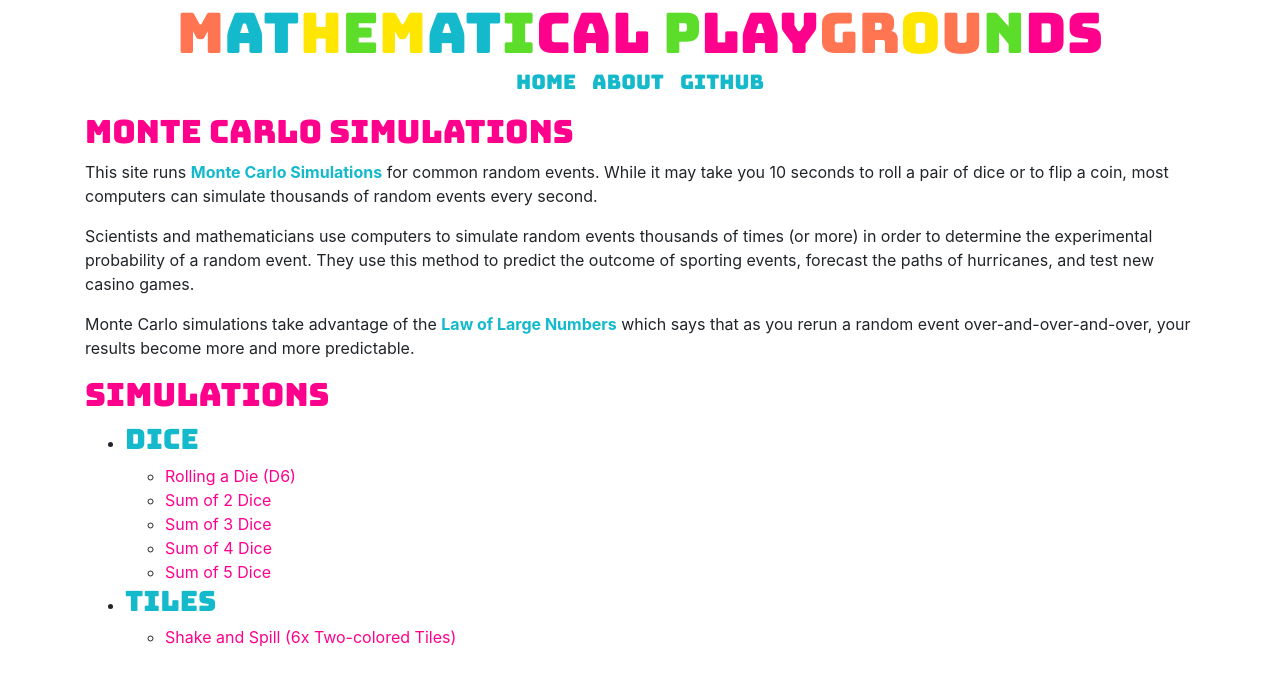
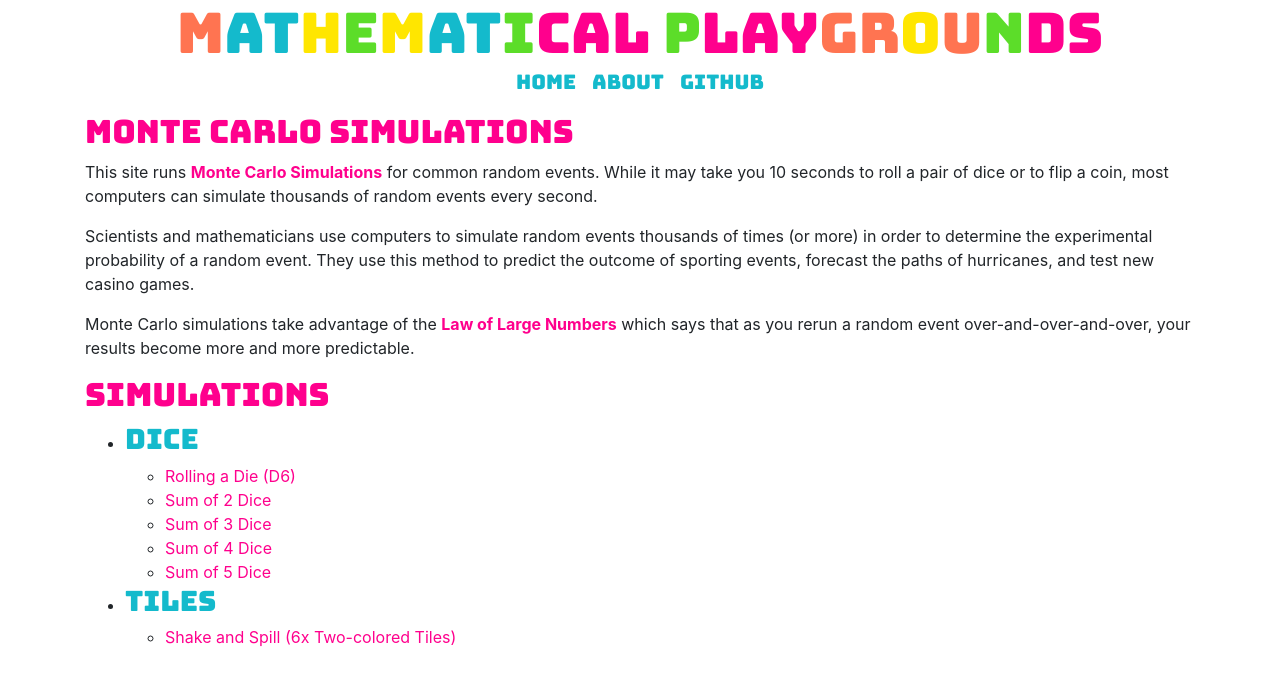
Before and after one commit to TylerAuer/math-tools, a Jekyll site: the page built from apps/montecarlo/montecarlo.html, in a window 1280 px wide. Shown: the top 686 px of the page. Built offline with Jekyll 4.4.1, drawn with Linux system fonts in a browser that asks for light colours; nearby versions of some CDN libraries.

Commit message:
change <b> color to pink

```diff
--- a/_sass/main.scss
+++ b/_sass/main.scss
@@ -66,7 +66,7 @@ h6 {
 }
 
 b {
-  color: $theme-blue;
+  color: $theme-pink;
 }
 
 //////////////////////////////////
```
